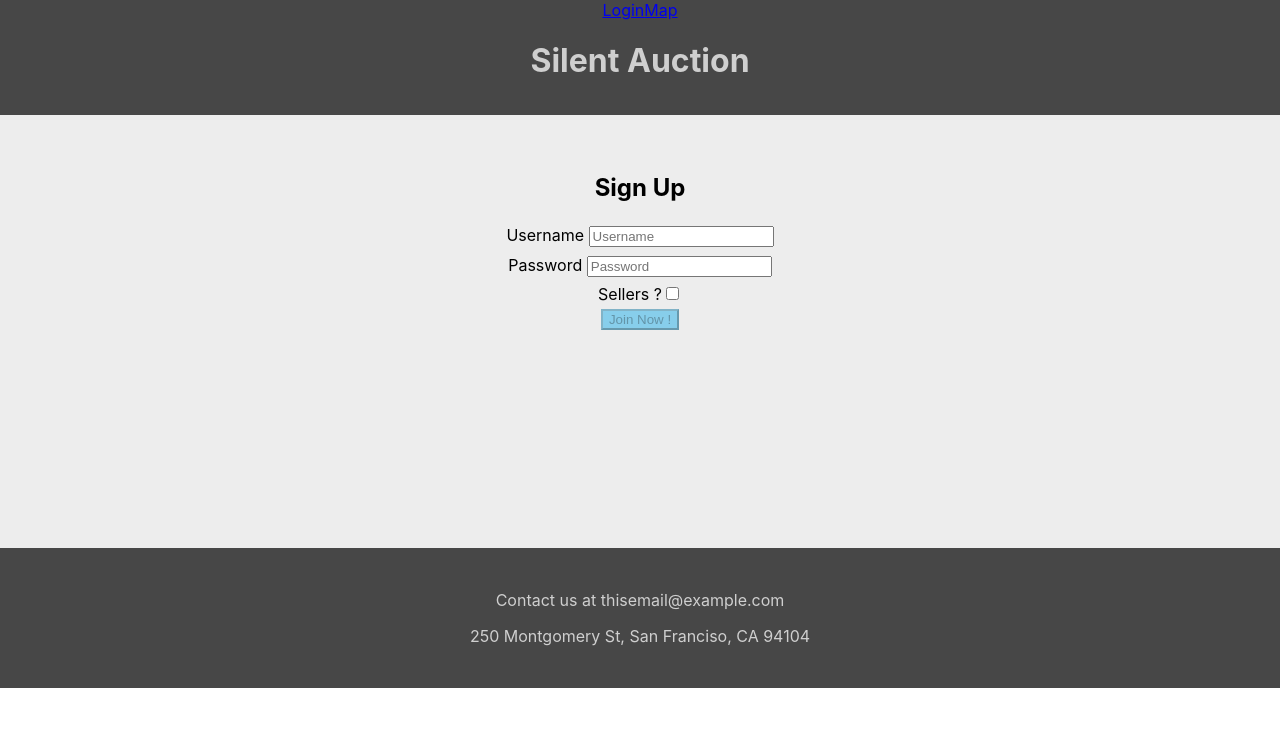
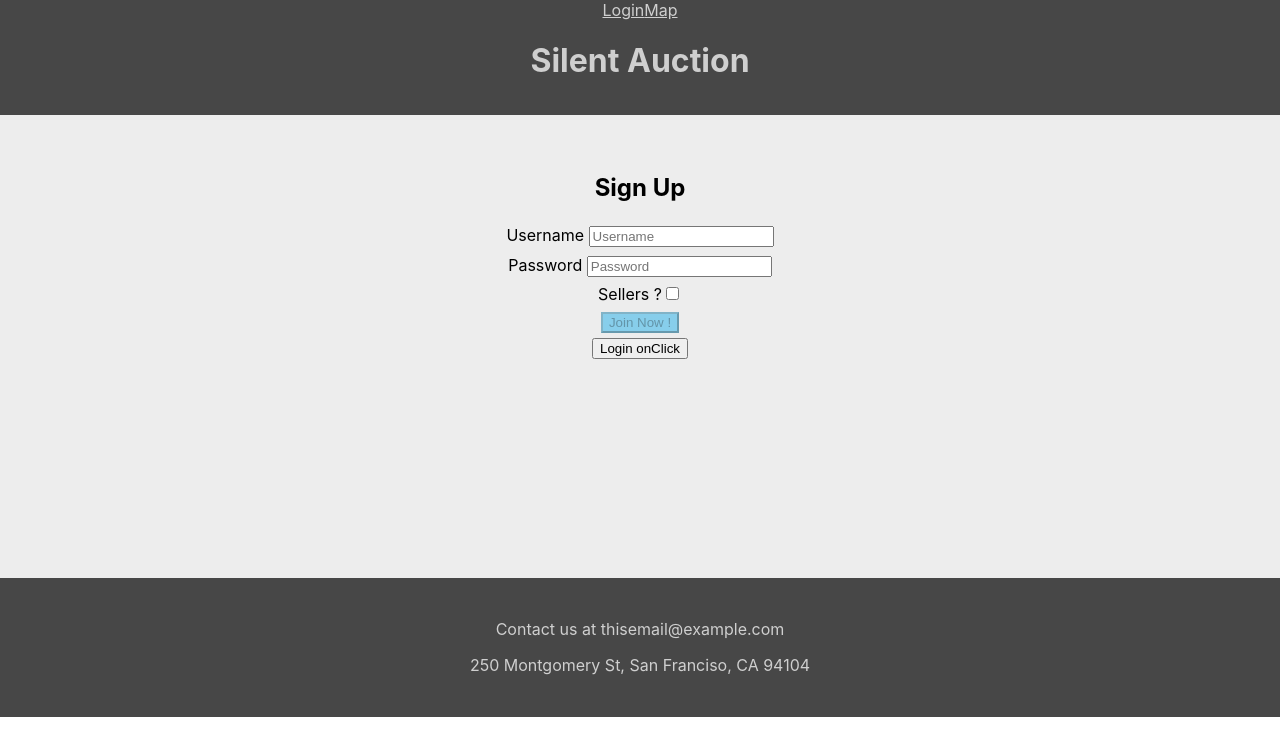
Before and after one commit to Build-Week-silentAuction2/front-end, a React (Create React App) app in the folder react-1/: page / in a window 1280 px wide. Shown: the top 756 px of the page. Built offline with nearby package versions, Linux system fonts and the light colour scheme.

Commit message:
changed Links to NavLink and added color with style

```diff
--- a/react-1/src/Components/Form.js
+++ b/react-1/src/Components/Form.js
@@ -1,5 +1,5 @@
 import React,{useState, useEffect} from "react";
-import {Link, useHistory} from "react-router-dom";
+import {NavLink, useHistory} from "react-router-dom";
 // import Login from "./Login";
 import styled from "styled-components";
 import * as yup from "yup";
@@ -122,8 +122,8 @@ export default function Form(props) {
     return(
         <React.Fragment>
             <StyledHeader>
-            <Link to = "/Login">Login</Link>
-            <Link to = "/Map">Map</Link>
+            <NavLink exact to = "/Login" style = {{color: "#cfcfcf"}} >Login</NavLink>
+            <NavLink exact to = "/Map" style = {{color: "#cfcfcf"}}>Map</NavLink>
             <h1>Silent Auction</h1>
             </StyledHeader>
         <StyledForm onSubmit = {formSubmit}>
@@ -179,9 +179,11 @@ export default function Form(props) {
             onChange = {inputChange}
             /><br></br>
             </StyledPadding>
+            <StyledPadding>
+            <StyledButton type = "submit" disabled = {buttonDisabled} >Join Now !</StyledButton>
+            </StyledPadding>
             <StyledPaddingBottom>
-            <StyledButton type = "submit" disabled = {buttonDisabled} onClick ={routeLogin}>Join Now !</StyledButton>
-
+            <button onClick ={routeLogin}> Login onClick</button>
             </StyledPaddingBottom>
         </StyledForm>
         <StyledFooter>
--- a/react-1/src/Components/Login.js
+++ b/react-1/src/Components/Login.js
@@ -2,7 +2,7 @@ import axios from "axios";
 import React,{useState, useEffect} from "react";
 import * as yup from "yup";
 import styled from "styled-components";
-import {Link} from "react-router-dom";
+import {NavLink} from "react-router-dom";
 
 // styling
 const StyledHeader = styled.header`
@@ -100,7 +100,7 @@ export default function Login(){
     return(
         <React.Fragment>
             <StyledHeader>
-             <Link to = "/">Sign up </Link>
+             <NavLink exact to = "/" style = {{color: "#cfcfcf"}} activeStyle ={{color: "red"}}>Sign up </NavLink>
             <h1>Silent Auction</h1>
             </StyledHeader>
         <StyledForm onSubmit = {formSubmit}>
```
